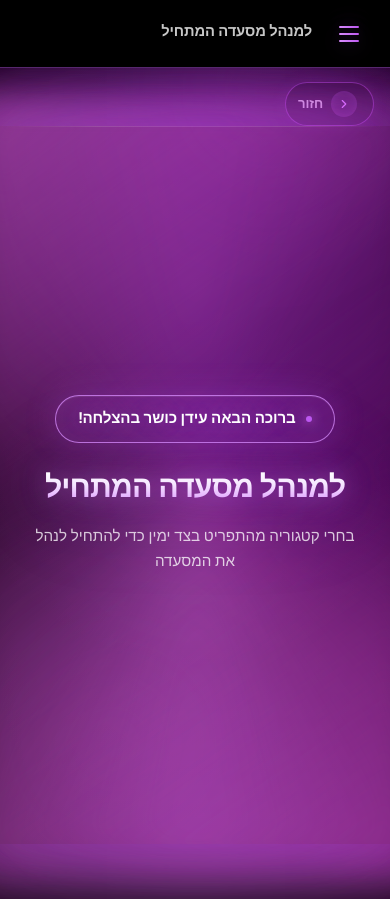
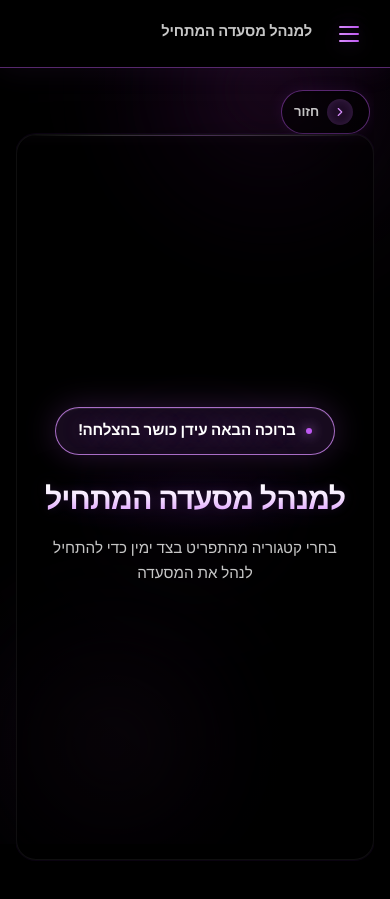
Before and after one commit to BenProbeh/The-New-Manager-s-Guide, a React (Vite) app: page / in a window 390 px wide. After the commit the page ends 860 px from the top, so only its background shows below. Built offline with nearby package versions, Linux system fonts and the light colour scheme.

Commit message:
עדכון עיצוב דף הבית במובייל

```diff
--- a/src/index.css
+++ b/src/index.css
@@ -1610,9 +1610,9 @@ ul {
 .page-header__title--main {
   font-size: clamp(2.1rem, 5.5vw, 3.5rem);
   filter:
-    drop-shadow(0 0 10px rgba(218, 143, 255, 0.55))
-    drop-shadow(0 0 22px rgba(191, 90, 242, 0.36))
-    drop-shadow(0 0 38px rgba(147, 51, 234, 0.2));
+    drop-shadow(0 0 6px rgba(72, 36, 96, 0.42))
+    drop-shadow(0 0 14px rgba(40, 16, 64, 0.28))
+    drop-shadow(0 0 24px rgba(18, 8, 32, 0.16));
 }
 
 .page-header__subtitle {
@@ -1925,13 +1925,12 @@ ul {
     transform: none;
   }
 
-  /* Home — full-screen ambient halo on mobile */
+  /* Home — centered layout, subtle title glow only */
   .content-area:has(.page--home) {
     flex: 1;
     display: flex;
     flex-direction: column;
-    padding: 0;
-    padding-bottom: env(safe-area-inset-bottom, 0);
+    padding: 16px 16px env(safe-area-inset-bottom, 16px);
     align-items: stretch;
   }
 
@@ -1946,22 +1945,10 @@ ul {
     min-height: calc(100dvh - var(--top-bar-height) - env(safe-area-inset-top, 0px));
   }
 
-  .page--home::before {
-    content: '';
-    position: absolute;
-    inset: 0;
-    background:
-      radial-gradient(ellipse 130% 85% at 50% 28%, rgba(191, 90, 242, 0.22) 0%, transparent 58%),
-      radial-gradient(ellipse 110% 75% at 50% 72%, rgba(147, 51, 234, 0.14) 0%, transparent 55%),
-      radial-gradient(ellipse 90% 50% at 50% 100%, rgba(124, 58, 237, 0.1) 0%, transparent 50%);
-    pointer-events: none;
-    z-index: 0;
-  }
-
   .page--home .page__toolbar {
     position: relative;
     z-index: 1;
-    padding: 14px 16px 0;
+    padding: 6px 4px 0;
     margin-bottom: 0;
   }
 
@@ -1975,28 +1962,7 @@ ul {
   }
 
   .page--home .page-card__halo {
-    border-radius: 0;
-  }
-
-  .page--home .page-card__halo--a {
-    inset: -14vmin;
-    opacity: 0.58;
-    filter: blur(32px) saturate(210%);
-  }
-
-  .page--home .page-card__halo--b {
-    inset: -8vmin;
-    opacity: 0.68;
-    filter: blur(16px) saturate(185%);
-  }
-
-  .page--home .page-card__halo--c {
-    inset: 0;
-    border-radius: 0;
-    box-shadow:
-      0 0 18vmin rgba(191, 90, 242, 0.26),
-      0 0 36vmin rgba(147, 51, 234, 0.15),
-      0 0 54vmin rgba(124, 58, 237, 0.08);
+    display: none;
   }
 
   .page--home .page-card__surface {
@@ -2005,15 +1971,17 @@ ul {
     flex-direction: column;
     justify-content: center;
     min-height: 0;
-    border-radius: 0;
-    border: none;
-    background: transparent;
-    box-shadow: none;
+    border-radius: var(--radius-lg);
+    border: 1px solid rgba(255, 255, 255, 0.06);
+    background: rgba(0, 0, 0, 0.55);
+    box-shadow:
+      0 0 0 1px rgba(48, 16, 72, 0.22),
+      0 12px 40px rgba(0, 0, 0, 0.45);
     padding: clamp(28px, 7vmin, 44px) clamp(18px, 5vw, 28px);
   }
 
   .page--home .page-card__sheen {
-    opacity: 0.25;
+    opacity: 0.35;
   }
 
   .page--home .page-card__content {
@@ -2024,15 +1992,34 @@ ul {
   }
 
   .page--home .page-header--hero {
+    position: relative;
     padding: clamp(12px, 3vmin, 24px) 0;
+  }
+
+  .page--home .page-header--hero::after {
+    content: '';
+    position: absolute;
+    left: 50%;
+    top: 52%;
+    transform: translate(-50%, -50%);
+    width: min(88vw, 320px);
+    height: clamp(72px, 20vw, 108px);
+    background: radial-gradient(
+      ellipse at 50% 50%,
+      rgba(52, 18, 76, 0.34) 0%,
+      rgba(28, 10, 48, 0.16) 46%,
+      transparent 72%
+    );
+    pointer-events: none;
+    z-index: -1;
   }
 
   .page--home .page-header__title--main {
     font-size: clamp(1.9rem, 7.2vw, 2.65rem);
     filter:
-      drop-shadow(0 0 12px rgba(218, 143, 255, 0.5))
-      drop-shadow(0 0 28px rgba(191, 90, 242, 0.32))
-      drop-shadow(0 0 48px rgba(147, 51, 234, 0.18));
+      drop-shadow(0 0 4px rgba(64, 28, 88, 0.38))
+      drop-shadow(0 0 12px rgba(36, 12, 58, 0.24))
+      drop-shadow(0 0 22px rgba(16, 6, 28, 0.14));
   }
 
   .page--home .page-header__subtitle {
```
